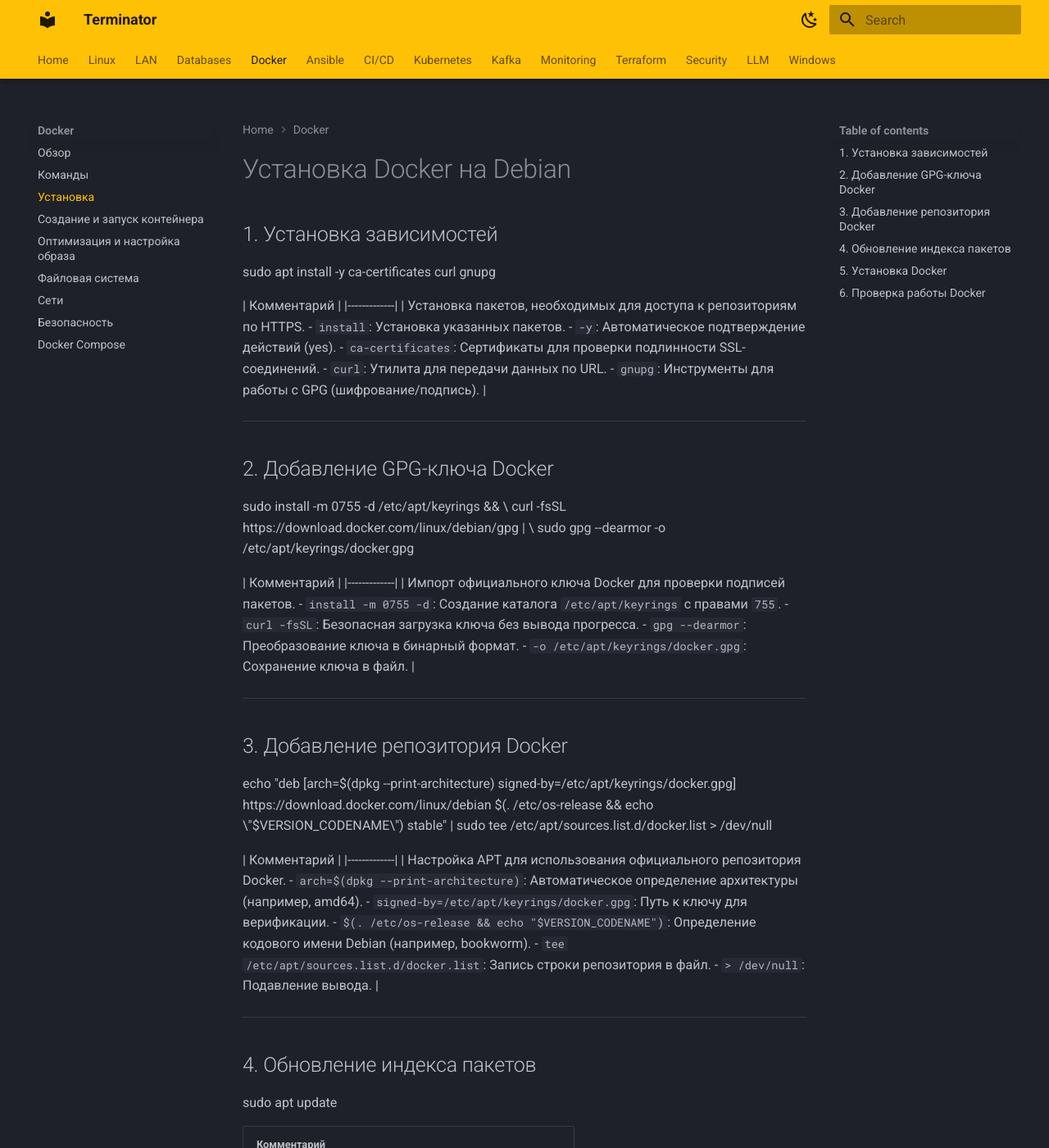
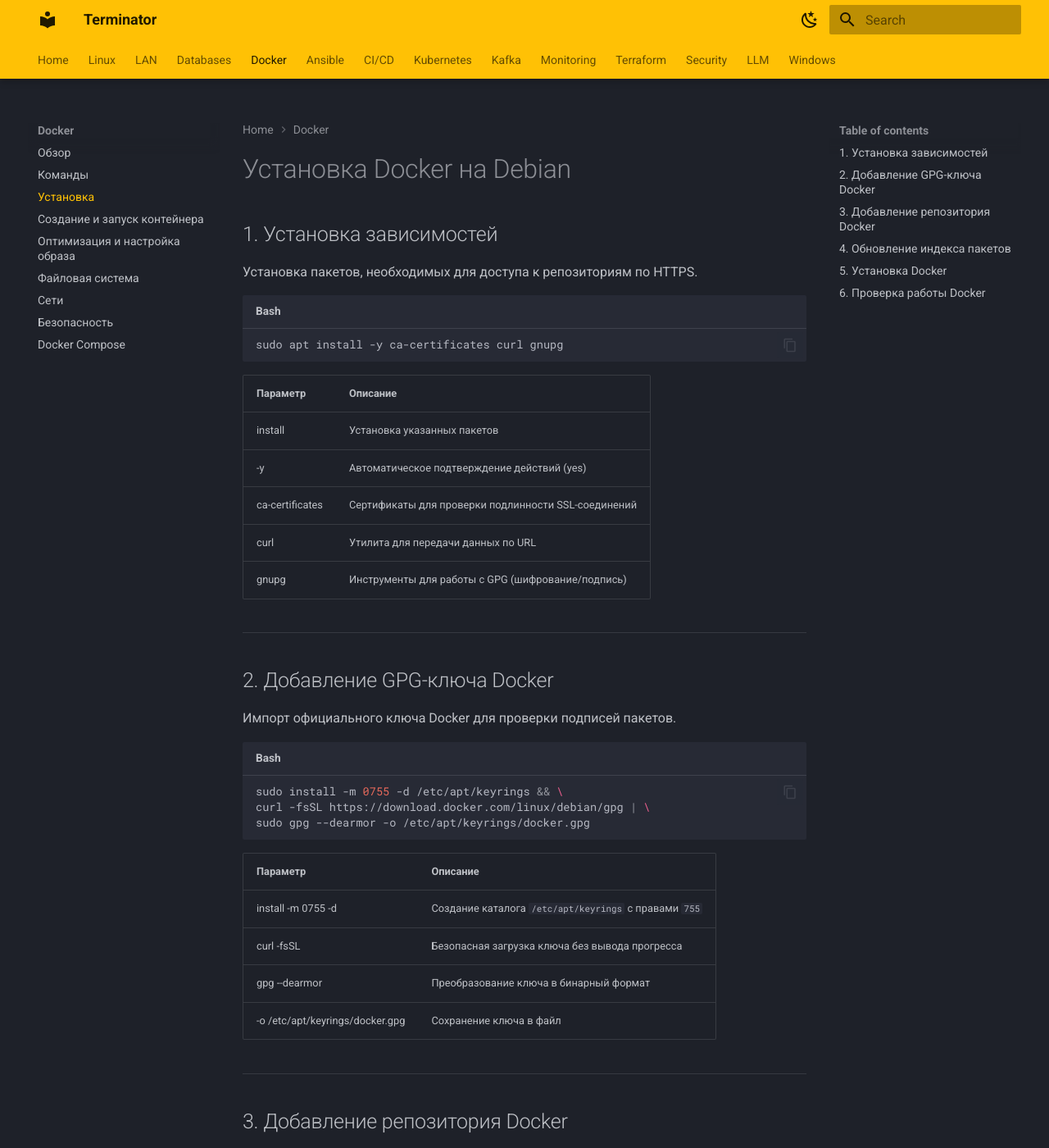
Before and after one commit to becausethatbee/terminator, an MkDocs documentation site: the page built from docs/Docker/setup/index.md, in a window 1280 px wide and 1400 px high. Shown: the whole window at 82% size. Built offline with MkDocs 1.6.1 and Material for MkDocs 9.7.7, drawn with Linux system fonts in a browser that asks for light colours; some of the changed text lies outside the part shown.

Commit message:
Автоматический коммит: 2025-08-30 18:38:04

````diff
--- a/docs/Docker/setup/index.md
+++ b/docs/Docker/setup/index.md
@@ -1,83 +1,95 @@
 # Установка Docker на Debian
 
 ## 1. Установка зависимостей
+Установка пакетов, необходимых для доступа к репозиториям по HTTPS.
 
+```bash
 sudo apt install -y ca-certificates curl gnupg
+```
 
-| Комментарий |
-|-------------|
-| Установка пакетов, необходимых для доступа к репозиториям по HTTPS.
-- `install`: Установка указанных пакетов.
-- `-y`: Автоматическое подтверждение действий (yes).
-- `ca-certificates`: Сертификаты для проверки подлинности SSL-соединений.
-- `curl`: Утилита для передачи данных по URL.
-- `gnupg`: Инструменты для работы с GPG (шифрование/подпись). |
+| Параметр        | Описание                                                                 |
+|-----------------|--------------------------------------------------------------------------|
+| install         | Установка указанных пакетов                                               |
+| -y              | Автоматическое подтверждение действий (yes)                              |
+| ca-certificates | Сертификаты для проверки подлинности SSL-соединений                      |
+| curl            | Утилита для передачи данных по URL                                       |
+| gnupg           | Инструменты для работы с GPG (шифрование/подпись)                        |
 
 ---
 
 ## 2. Добавление GPG-ключа Docker
+Импорт официального ключа Docker для проверки подписей пакетов.
 
+```bash
 sudo install -m 0755 -d /etc/apt/keyrings && \
 curl -fsSL https://download.docker.com/linux/debian/gpg | \
 sudo gpg --dearmor -o /etc/apt/keyrings/docker.gpg
+```
 
-| Комментарий |
-|-------------|
-| Импорт официального ключа Docker для проверки подписей пакетов.
-- `install -m 0755 -d`: Создание каталога `/etc/apt/keyrings` с правами `755`.
-- `curl -fsSL`: Безопасная загрузка ключа без вывода прогресса.
-- `gpg --dearmor`: Преобразование ключа в бинарный формат.
-- `-o /etc/apt/keyrings/docker.gpg`: Сохранение ключа в файл. |
+| Параметр                           | Описание                                                       |
+|-----------------------------------|----------------------------------------------------------------|
+| install -m 0755 -d                | Создание каталога `/etc/apt/keyrings` с правами `755`          |
+| curl -fsSL                        | Безопасная загрузка ключа без вывода прогресса                 |
+| gpg --dearmor                     | Преобразование ключа в бинарный формат                         |
+| -o /etc/apt/keyrings/docker.gpg   | Сохранение ключа в файл                                        |
 
 ---
 
 ## 3. Добавление репозитория Docker
+Настройка APT для использования официального репозитория Docker.
 
+```bash
 echo "deb [arch=$(dpkg --print-architecture) signed-by=/etc/apt/keyrings/docker.gpg] https://download.docker.com/linux/debian $(. /etc/os-release && echo \"$VERSION_CODENAME\") stable" | sudo tee /etc/apt/sources.list.d/docker.list > /dev/null
+```
 
-| Комментарий |
-|-------------|
-| Настройка APT для использования официального репозитория Docker.
-- `arch=$(dpkg --print-architecture)`: Автоматическое определение архитектуры (например, amd64).
-- `signed-by=/etc/apt/keyrings/docker.gpg`: Путь к ключу для верификации.
-- `$(. /etc/os-release && echo "$VERSION_CODENAME")`: Определение кодового имени Debian (например, bookworm).
-- `tee /etc/apt/sources.list.d/docker.list`: Запись строки репозитория в файл.
-- `> /dev/null`: Подавление вывода. |
+| Параметр                                     | Описание                                                             |
+|---------------------------------------------|----------------------------------------------------------------------|
+| arch=$(dpkg --print-architecture)           | Автоматическое определение архитектуры (например, amd64)             |
+| signed-by=/etc/apt/keyrings/docker.gpg      | Путь к ключу для верификации                                         |
+| $(. /etc/os-release && echo "$VERSION_CODENAME") | Определение кодового имени Debian (например, bookworm)               |
+| tee /etc/apt/sources.list.d/docker.list     | Запись строки репозитория в файл                                     |
+| > /dev/null                                 | Подавление вывода                                                    |
 
 ---
 
 ## 4. Обновление индекса пакетов
+После добавления репозитория нужно обновить список пакетов.
 
+```bash
 sudo apt update
+```
 
-| Комментарий |
-|-------------|
-| Обновление индексов пакетов, включая новый репозиторий.
-- `update`: Обновление индексов пакетов. |
+| Параметр | Описание                                              |
+|----------|-------------------------------------------------------|
+| update   | Обновление индексов пакетов, включая новый репозиторий |
 
 ---
 
 ## 5. Установка Docker
+Установка пакетов Docker Engine, CLI, Containerd и Docker Compose Plugin.
 
+```bash
 sudo apt install -y docker-ce docker-ce-cli containerd.io docker-buildx-plugin docker-compose-plugin
+```
 
-| Комментарий |
-|-------------|
-| Установка пакетов Docker Engine, CLI, Containerd и Docker Compose Plugin.
-- `docker-ce`: Docker Community Edition (основной движок).
-- `docker-ce-cli`: Командная строка Docker.
-- `containerd.io`: Среда выполнения контейнеров.
-- `docker-buildx-plugin`: Поддержка расширенной сборки образов.
-- `docker-compose-plugin`: Управление мультиконтейнерными приложениями. |
+| Пакет                 | Описание                                            |
+|------------------------|----------------------------------------------------|
+| docker-ce              | Docker Community Edition (основной движок)         |
+| docker-ce-cli          | Командная строка Docker                            |
+| containerd.io          | Среда выполнения контейнеров                       |
+| docker-buildx-plugin   | Поддержка расширенной сборки образов               |
+| docker-compose-plugin  | Управление мультиконтейнерными приложениями        |
 
 ---
 
 ## 6. Проверка работы Docker
+Запуск тестового контейнера для проверки установки.
 
+```bash
 sudo docker run hello-world
+```
 
-| Комментарий |
-|-------------|
-| Запуск тестового контейнера для проверки установки.
-- `run`: Запуск нового контейнера из образа.
-- `hello-world`: Тестовый образ Docker, который выводит приветственное сообщение. |
+| Параметр     | Описание                                                             |
+|--------------|----------------------------------------------------------------------|
+| run          | Запуск нового контейнера из образа                                   |
+| hello-world  | Тестовый образ Docker, который выводит приветственное сообщение      |
````
